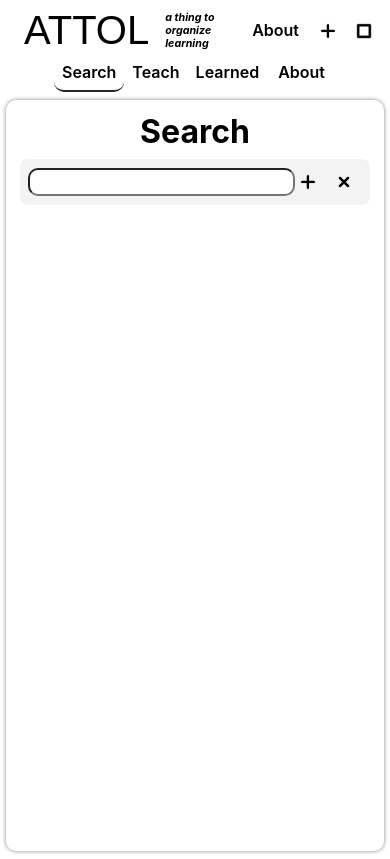
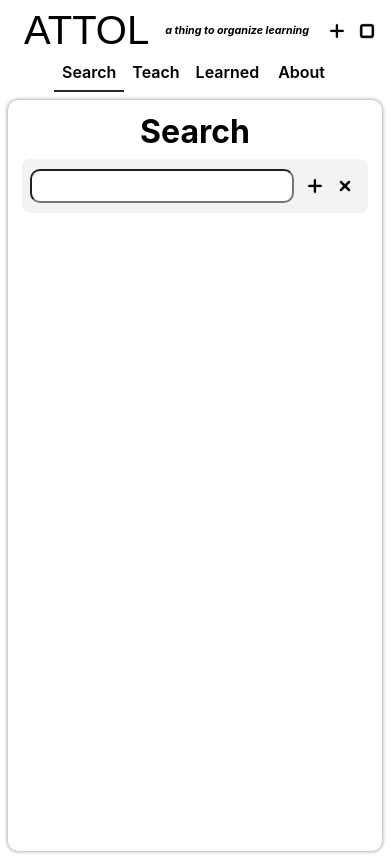
Before and after one commit to DigojusT/ATTOL, a plain HTML site: page index.html in a window 390 px wide. Drawn offline with Linux system fonts and the light colour scheme; a web font is replaced by a local one.

Commit message:
some changes

```diff
--- a/index.html
+++ b/index.html
@@ -22,7 +22,7 @@
 
         </div>
         <nav>
-            <a href="about.html" style="text-decoration: none;"><button>About</button></a>
+            <a class="hide-on-mobile" href="about.html" style="text-decoration: none;"><button>About</button></a>
             <img class="padbutton addbtn" title="Add" src="img/add.png"
                 onclick="showssmth(addplace), addplacevisible = true">
             <img class="padbutton delbtn hidden" title="Delete" src="img/trash.png" onclick="del()">
--- a/styles.css
+++ b/styles.css
@@ -226,11 +226,23 @@ article p {
         justify-content: center;
     }
 
+    .navmobile button {
+        border-radius: 0;
+    }
+
+    .addplace {
+        height: 38px;
+    }
+
     .addplace input {
         height: 80%;
         border-radius: 10px;
-        font-size: larger;
+        font-size: medium;
         padding: 0 4px;
+    }
+
+    .buttons {
+        margin-left: 5px;
     }
 
     .padbutton {
@@ -239,7 +251,7 @@ article p {
         justify-content: center;
         height: 16px;
         width: 16px;
-        padding: 7px;
+        padding: 4px;
         border-radius: 10px;
     }
 
```
